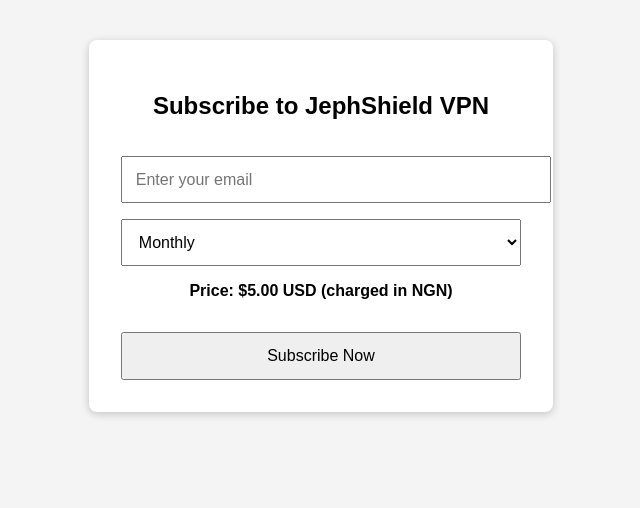
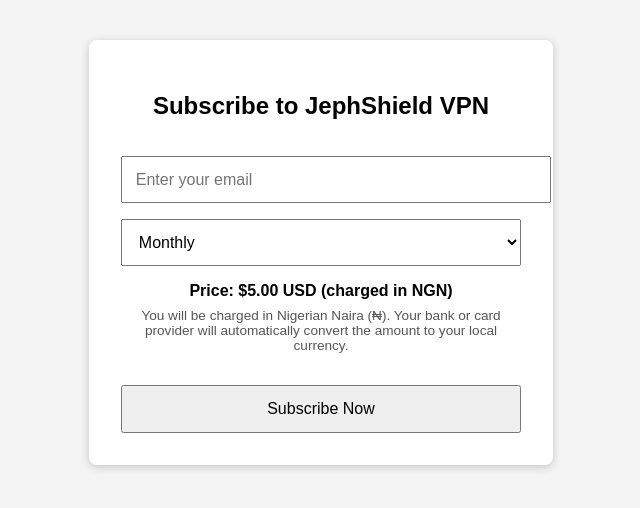
Before and after one commit to jephfree/jephshield_auto, a website: page public/payment.html in a window 1280 px wide. Shown: the whole page, without its empty margins (319-959 px from the left). Drawn offline with Linux system fonts and the light colour scheme; no server answers.

Commit message:
Update payment.html with currency note and improve pricing UI

```diff
--- a/public/payment.html
+++ b/public/payment.html
@@ -26,8 +26,13 @@
       font-size: 1rem;
     }
     .price {
-      margin: 1rem 0;
+      margin: 1rem 0 0.5rem;
       font-weight: bold;
+    }
+    .note {
+      font-size: 0.85rem;
+      color: #555;
+      margin-bottom: 1rem;
     }
   </style>
 </head>
@@ -44,6 +49,10 @@
       </select>
 
       <div class="price" id="priceDisplay">Loading price...</div>
+      <div class="note">
+        You will be charged in Nigerian Naira (₦). Your bank or card provider will automatically convert the amount to your local currency.
+      </div>
+
       <button type="submit">Subscribe Now</button>
     </form>
   </div>
```
